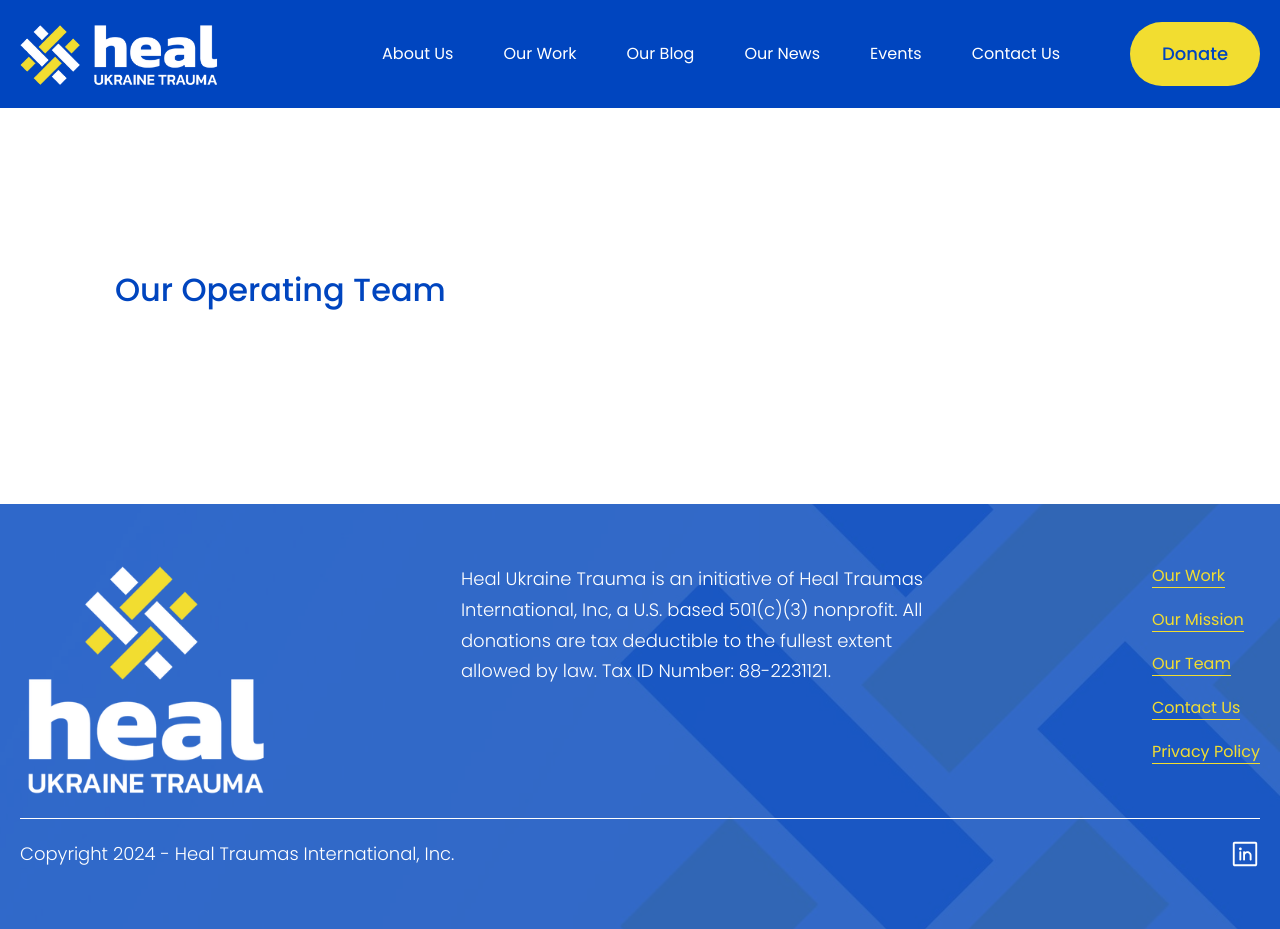
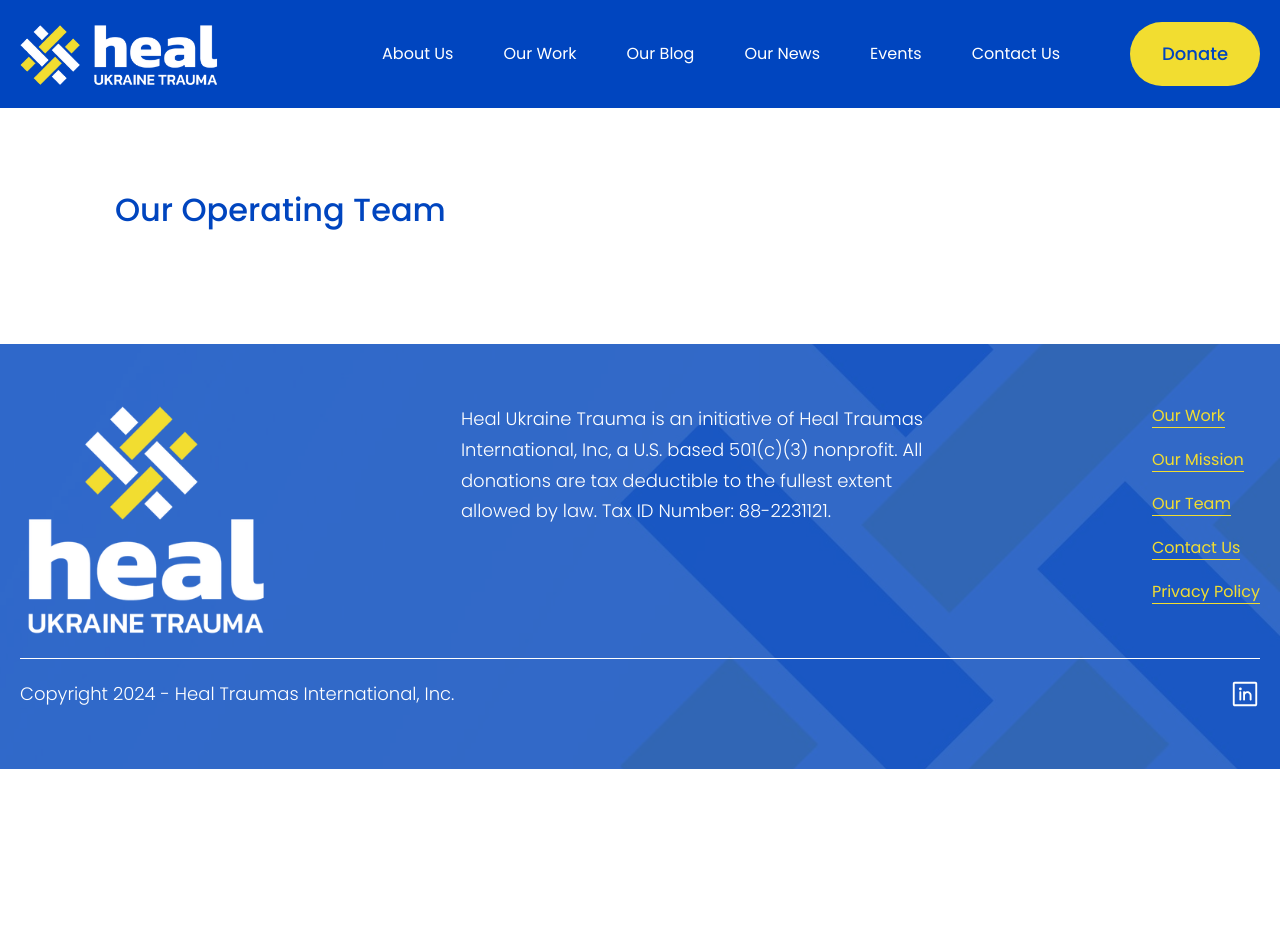
Before and after one commit to Roovin/healtraumas-next, a Next.js app: page /our-team in a window 1280 px wide. After the commit the page ends 800 px from the top, so only its background shows below. Built offline with nearby package versions, Linux system fonts and the light colour scheme.

Commit message:
update colTwoContent

```diff
--- a/components/ColTwoContent.jsx
+++ b/components/ColTwoContent.jsx
@@ -36,7 +36,7 @@
                                         <Button
                                             buttonText="Our Work"
                                             buttonClass="default"
-                                            url={"/our-work"}
+                                            url={btnUrl}
                                         />
                                        )}
                                     </div>
--- a/components/IntroWithCta.jsx
+++ b/components/IntroWithCta.jsx
@@ -2,10 +2,10 @@
 import Button from "./button/Button";
 import Image from "next/image";
 
-export default function IntroWithCta({ data }) {
+export default function IntroWithCta({ data, className }) {
   return (
     <section
-      className={`introWithCta relative w-full ${data.bgImage ? "bgBlueOverlay" : ""} ${data.bgskyblue}`}
+      className={`introWithCta relative w-full ${data.bgImage ? "bgBlueOverlay" : ""} ${className} ${data.bgskyblue}`}
     >
       {data.bgImage && (
         <div className="bg_img absolute top-0 left-0 w-full h-full ">
--- a/components/TeamWithSlider.jsx
+++ b/components/TeamWithSlider.jsx
@@ -6,10 +6,17 @@
 
 export default function TeamWithSlider({data}) {
   return (
-    <section className="teamWithSlider">
+    <>
+    <IntroWithCta data={operatingTeamDataIntro} className={'pb-0'} />
+    <section className="teamWithSlider pt-0">
         <div className="container">
-            <IntroWithCta data={operatingTeamDataIntro} />
+            <div className="cardWrapper">
+                <div className="card">
+
+                </div>
+            </div>
         </div>
     </section>
+    </>
   )
 }
```
